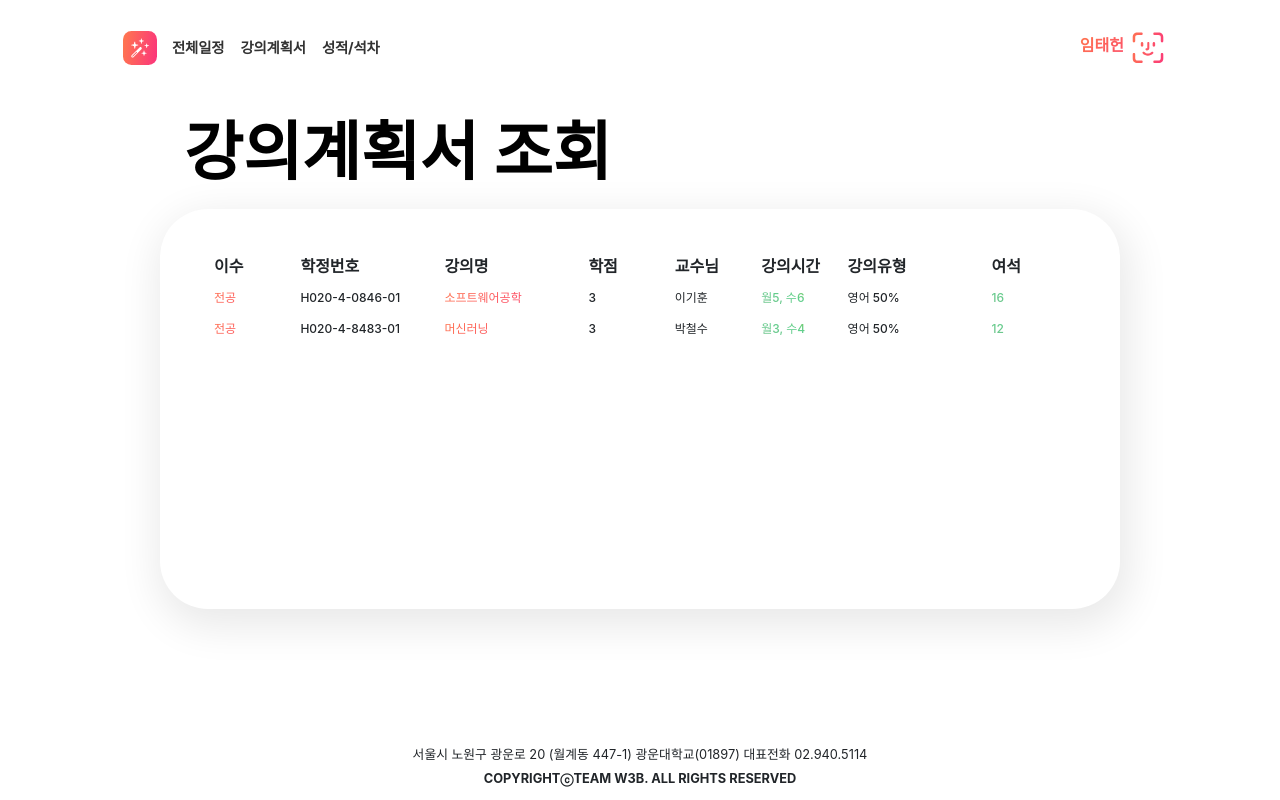
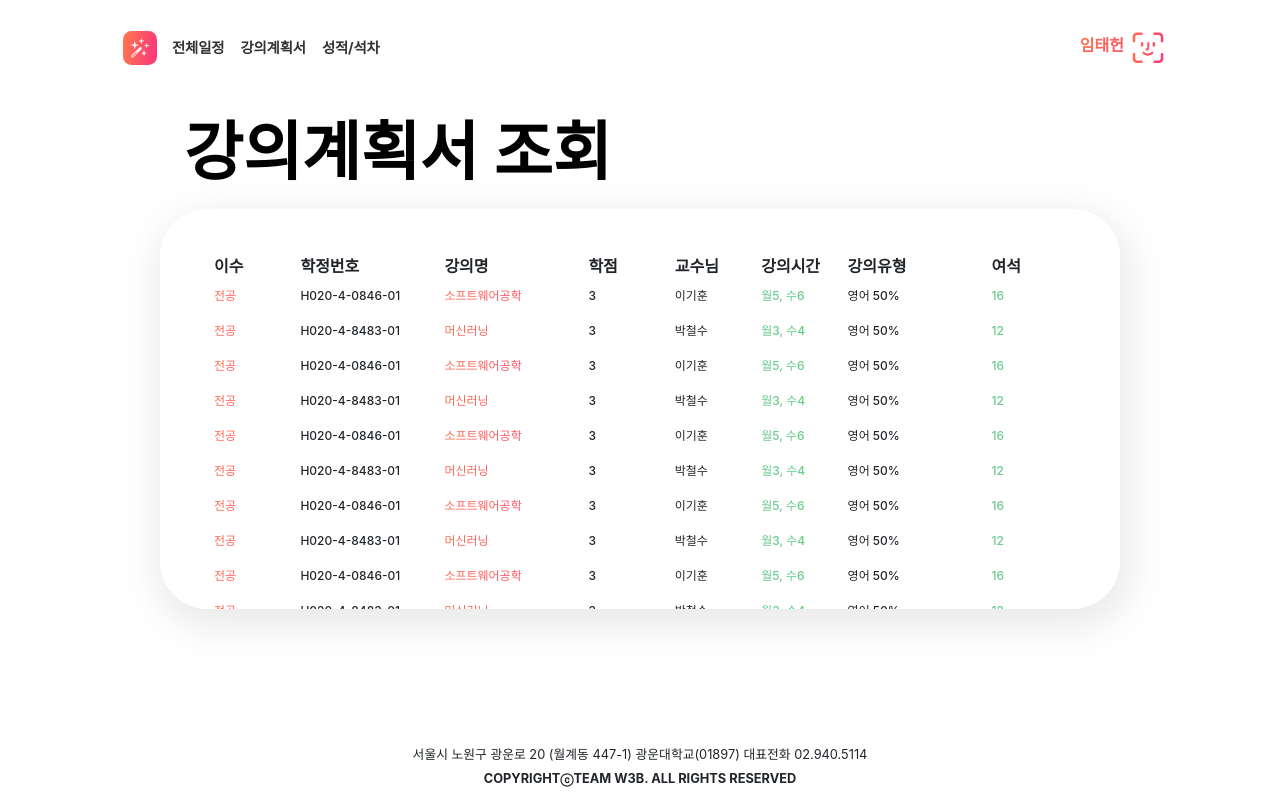
Before and after one commit to Team-W3B/Academic-Management-System, a React (Create React App) app in the folder client/: page /Plan/Output in a window 1280 px wide. Built offline with nearby package versions, Linux system fonts and the light colour scheme.

Commit message:
planOutput page 완료

```diff
--- a/client/package.json
+++ b/client/package.json
@@ -13,6 +13,7 @@
     "history": "^5.3.0",
     "http-proxy-middleware": "^2.0.6",
     "node-sass": "^7.0.3",
+    "qs": "^6.11.2",
     "react": "^18.2.0",
     "react-bootstrap": "^2.7.4",
     "react-dom": "^18.2.0",
--- a/client/src/component/PlanOutput.js
+++ b/client/src/component/PlanOutput.js
@@ -4,43 +4,14 @@ import { Container, Col, Row } from "react-bootstrap";
 import styles from './../scss/PlanOutput.module.scss';
 import { useNavigate } from "react-router-dom";
 import { useDispatch, useSelector } from "react-redux";
-import { setPlanOutput } from "./../store"
-
-
+import { setPlanDetail } from "./../store"
+import axios from "axios";
+import qs from "qs";
 
 function PlanOutput() {
 
-    // let dispatch = useDispatch();
-
-    /* let plan_info = [
-        {
-            idx : 0,
-            planOut_classifier : '전공',
-            planOut_reg_num : 'H020-4-0846-01',
-            planOut_lec : '소프트웨어공학',
-            planOut_credit : 3,
-            planOut_prof : '이기훈',
-            planOut_lectime : '월5, 수6',
-            planOut_type : '영어 50%',
-            planOut_left : 16
-        },
-        {
-            idx : 1,
-            planOut_classifier : '전공',
-            planOut_reg_num : 'H020-4-8483-01',
-            planOut_lec : '머신러닝',
-            planOut_credit : 3,
-            planOut_prof : '박철수',
-            planOut_lectime : '월3, 수4',
-            planOut_type : '영어 50%',
-            planOut_left : 12
-        },
-    ] */
-    // dispatch(setPlanOutput(plan_info));
-
     let info = useSelector( (state) => {return state.plan_output} )
     console.log(info);
-
 
     return (
         <>
@@ -75,10 +46,38 @@ let InfoRow = (props) => {
 
     let info = props.info;
     let navigate = useNavigate();
+    let dispatch = useDispatch();
 
+    /* params 형식은 단순한 형태로는 잘 동작하지만, 객체가 중첩되기 시작하는 순간 제대로 stringify 처리를 하지 못한다. */
+    axios.defaults.paramsSerializer = params => {
+        return qs.stringify(params);
+    }
+
+    let clickLec = () => {
+        // navigate("/Plan/Output/" + `${info.planOut_reg_num}`);
+        axios.get('/api/plan/detail', {params : info.planOut_reg_num}, {withCredentials : true})
+        .then( (res) => {
+            console.log(res.status);
+            if (res.status === 200) {
+                console.log(res.data);
+                dispatch(setPlanDetail(res.data));
+                alert("검색 성공!");
+                navigate("/Plan/Output/" + `${info.planOut_reg_num}`);
+            }
+        })
+        .catch((error) => {
+            console.log(error.response.status);
+            if (error.response.status === 404) {
+                alert("요청받은 리소스를 찾을 수 없습니다.");
+            }
+            if (error.response.status === 500) {
+                alert("서버가 처리 방법을 모르는 상황이 발생했습니다. 서버는 아직 처리 방법을 알 수 없습니다.");
+            }
+        })
+    }
 
     return (
-        <Row onClick={()=> { navigate("/Plan/Output/:id"); }}>
+        <Row className={styles.row_lec} onClick={()=> { clickLec() }}>
             <Col className={`${styles.contentText} ${styles.mainColorText}`} > {info.planOut_classifier} </Col>
             <Col lg={2} className={styles.contentText} > {info.planOut_reg_num} </Col>
             <Col lg={2} className={`${styles.contentText} ${styles.mainColorText}`} > {info.planOut_lec} </Col>
--- /dev/null
+++ b/client/src/data/planDetail_data.js
@@ -0,0 +1,36 @@
+/* GET에 대한 응답으로 받을 JSON 데이터 예시 */
+let planDetail =
+{
+    basic_info : {
+        planDetail_lec : "소프트웨어공학",
+        planDetail_lec_time : "월5, 수6",
+        planDetail_semester : "202301",
+        planDetail_reg_num : "H020-4-0846-01",
+        planDetail_classifier : "전선",
+        planDetail_num_of_student : 36,
+        planDetail_prof : "이기훈",
+        planDetail_mail : "kihoonlee@kw.ac.kr",
+        planDetail_tel : "02-940-8674",
+        planDetail_assist : "김상호",
+    },
+    detail_info : {
+        planDetail_outline : "본 과정은 소프트웨어 공학에 관한 일반적인 입문 과정으로, 소프트웨어 공학의 기본 개념, methods, 실무활용 예 및 최근 기술동향 등을 소개한다.",
+        planDetail_eval_rate : {
+            attendance : 10,
+            midterm : 30,
+            finterm : 30,
+            ass : 30,
+            attitude : 0,
+            quiz : 0,
+            etc : 0,
+        },
+        planDetail_15weeks : [
+            {week : 1, content : "Intronduction", operation : ""},
+            {week : 2, content : "Software processes", operation : ""},
+            {week : 3, content : "Software processes", operation : "과제"},
+            {week : 15, content : "Final Exam", operation : "보강/기말고사"}, // 15개 주에 대한 데이터가 모두 들어와야 함.
+        ]
+    }
+}
+
+export default planDetail;
--- /dev/null
+++ b/client/src/data/planInfo_data.js
@@ -0,0 +1,124 @@
+let plan_info = [
+    {
+        planOut_classifier : '전공',
+        planOut_reg_num : 'H020-4-0846-01',
+        planOut_lec : '소프트웨어공학',
+        planOut_credit : 3,
+        planOut_prof : '이기훈',
+        planOut_lectime : '월5, 수6',
+        planOut_type : '영어 50%',
+        planOut_left : 16
+    },
+    {
+        planOut_classifier : '전공',
+        planOut_reg_num : 'H020-4-8483-01',
+        planOut_lec : '머신러닝',
+        planOut_credit : 3,
+        planOut_prof : '박철수',
+        planOut_lectime : '월3, 수4',
+        planOut_type : '영어 50%',
+        planOut_left : 12
+    },
+    {
+        planOut_classifier : '전공',
+        planOut_reg_num : 'H020-4-0846-01',
+        planOut_lec : '소프트웨어공학',
+        planOut_credit : 3,
+        planOut_prof : '이기훈',
+        planOut_lectime : '월5, 수6',
+        planOut_type : '영어 50%',
+        planOut_left : 16
+    },
+    {
+        planOut_classifier : '전공',
+        planOut_reg_num : 'H020-4-8483-01',
+        planOut_lec : '머신러닝',
+        planOut_credit : 3,
+        planOut_prof : '박철수',
+        planOut_lectime : '월3, 수4',
+        planOut_type : '영어 50%',
+        planOut_left : 12
+    },
+    {
+        planOut_classifier : '전공',
+        planOut_reg_num : 'H020-4-0846-01',
+        planOut_lec : '소프트웨어공학',
+        planOut_credit : 3,
+        planOut_prof : '이기훈',
+        planOut_lectime : '월5, 수6',
+        planOut_type : '영어 50%',
+        planOut_left : 16
+    },
+    {
+        planOut_classifier : '전공',
+        planOut_reg_num : 'H020-4-8483-01',
+        planOut_lec : '머신러닝',
+        planOut_credit : 3,
+        planOut_prof : '박철수',
+        planOut_lectime : '월3, 수4',
+        planOut_type : '영어 50%',
+        planOut_left : 12
+    },
+    {
+        planOut_classifier : '전공',
+        planOut_reg_num : 'H020-4-0846-01',
+        planOut_lec : '소프트웨어공학',
+        planOut_credit : 3,
+        planOut_prof : '이기훈',
+        planOut_lectime : '월5, 수6',
+        planOut_type : '영어 50%',
+        planOut_left : 16
+    },
+    {
+        planOut_classifier : '전공',
+        planOut_reg_num : 'H020-4-8483-01',
+        planOut_lec : '머신러닝',
+        planOut_credit : 3,
+        planOut_prof : '박철수',
+        planOut_lectime : '월3, 수4',
+        planOut_type : '영어 50%',
+        planOut_left : 12
+    },{
+        planOut_classifier : '전공',
+        planOut_reg_num : 'H020-4-0846-01',
+        planOut_lec : '소프트웨어공학',
+        planOut_credit : 3,
+        planOut_prof : '이기훈',
+        planOut_lectime : '월5, 수6',
+        planOut_type : '영어 50%',
+        planOut_left : 16
+    },
+    {
+        planOut_classifier : '전공',
+        planOut_reg_num : 'H020-4-8483-01',
+        planOut_lec : '머신러닝',
+        planOut_credit : 3,
+        planOut_prof : '박철수',
+        planOut_lectime : '월3, 수4',
+        planOut_type : '영어 50%',
+        planOut_left : 12
+    },
+    {
+        planOut_classifier : '전공',
+        planOut_reg_num : 'H020-4-0846-01',
+        planOut_lec : '소프트웨어공학',
+        planOut_credit : 3,
+        planOut_prof : '이기훈',
+        planOut_lectime : '월5, 수6',
+        planOut_type : '영어 50%',
+        planOut_left : 16
+    },
+    {
+        planOut_classifier : '전공',
+        planOut_reg_num : 'H020-4-8483-01',
+        planOut_lec : '머신러닝',
+        planOut_credit : 3,
+        planOut_prof : '박철수',
+        planOut_lectime : '월3, 수4',
+        planOut_type : '영어 50%',
+        planOut_left : 12
+    },
+
+]
+
+export default plan_info;
--- a/client/src/scss/App.module.scss
+++ b/client/src/scss/App.module.scss
@@ -21,6 +21,7 @@ $almost-white : #EEEEEE;
 html {
   font-size: 50%;
 }
+
 .App {
   text-align: center;
 }
@@ -125,6 +126,11 @@ html {
   box-shadow: 4px 12px 40px 6px rgba(0, 0, 0, 0.09);
   border-radius: $rad;
 }
+@mixin hoverShadow {
+  border-radius: 8px;
+  padding: 6px 0px 6px 4px;
+  box-shadow: 1px 2px 12px 2px rgba(0, 0, 0, 0.09);
+}
 
 /* @media (max-width: 1028px) {
   html { font-size: 100vw; } // 이제 문서 내 모든 rem 단위가 영향을 받습니다.
--- a/client/src/scss/PlanOutput.module.scss
+++ b/client/src/scss/PlanOutput.module.scss
@@ -10,11 +10,26 @@
 
     /* card 설정 */
     @include Card(white, 48px );
+    overflow-y: auto;
+    z-index: 2;
+}
+.cardWrapper::-webkit-scrollbar {
+    width: 5px;
+    padding : 0 20px;
+}
+
+.cardWrapper::-webkit-scrollbar-thumb {
+    background: rgb(220, 20, 60); /* 스크롤바 색상 */
+    border-radius: 10px; /* 스크롤바 둥근 테두리 */
+}
+
+.cardWrapper::-webkit-scrollbar-track {
+    background: rgba(220, 20, 60, .1);  /*스크롤바 뒷 배경 색상*/
 }
 
 .Container {
     @include flex_container(column, null, null);
-    gap: 12px;
+    gap: 4px;
 }
 .titleText {
     @include sf-pro-display-16-bold;
@@ -28,3 +43,11 @@
 .greenColorText {
     @include text_gradient($green_gradient);
 }
+.row_lec {
+    padding: 6px 0;
+}
+
+.row_lec:hover {
+    @include hoverShadow();
+    transition: 100ms;
+}
--- a/client/src/store.js
+++ b/client/src/store.js
@@ -1,32 +1,6 @@
 import { configureStore, createSlice } from "@reduxjs/toolkit";
-
-
-let plan_info = [
-    {
-        idx : 0,
-        planOut_classifier : '전공',
-        planOut_reg_num : 'H020-4-0846-01',
-        planOut_lec : '소프트웨어공학',
-        planOut_credit : 3,
-        planOut_prof : '이기훈',
-        planOut_lectime : '월5, 수6',
-        planOut_type : '영어 50%',
-        planOut_left : 16
-    },
-    {
-        idx : 1,
-        planOut_classifier : '전공',
-        planOut_reg_num : 'H020-4-8483-01',
-        planOut_lec : '머신러닝',
-        planOut_credit : 3,
-        planOut_prof : '박철수',
-        planOut_lectime : '월3, 수4',
-        planOut_type : '영어 50%',
-        planOut_left : 12
-    },
-]
-
-
+import plan_info from "./data/planInfo_data";
+import planDetail from "./data/planDetail_data";
 
 /* user 이름 */
 let user = createSlice({
@@ -64,6 +38,20 @@ let plan_output = createSlice({
 });
 export let { setPlanOutput } = plan_output.actions
 
+/* 강의계획서 조회 세부 */
+let plan_detail = createSlice({
+    name : 'plan_detail',
+    initialState : planDetail,
+    reducers : {
+        setPlanDetail(state, action) {
+            return action.payload
+        }
+    }
+});
+export let { setPlanDetail } = plan_detail.actions
+
+
+
 const store = configureStore({
     reducer: {
         user : user.reducer,
```
Also changed, not shown: client/src/component/PlanSearch.js (+5 -2 lines), 1 other file (tests, documents, lock files or other folders). Lines whose indentation alone changed are shown as unchanged.
